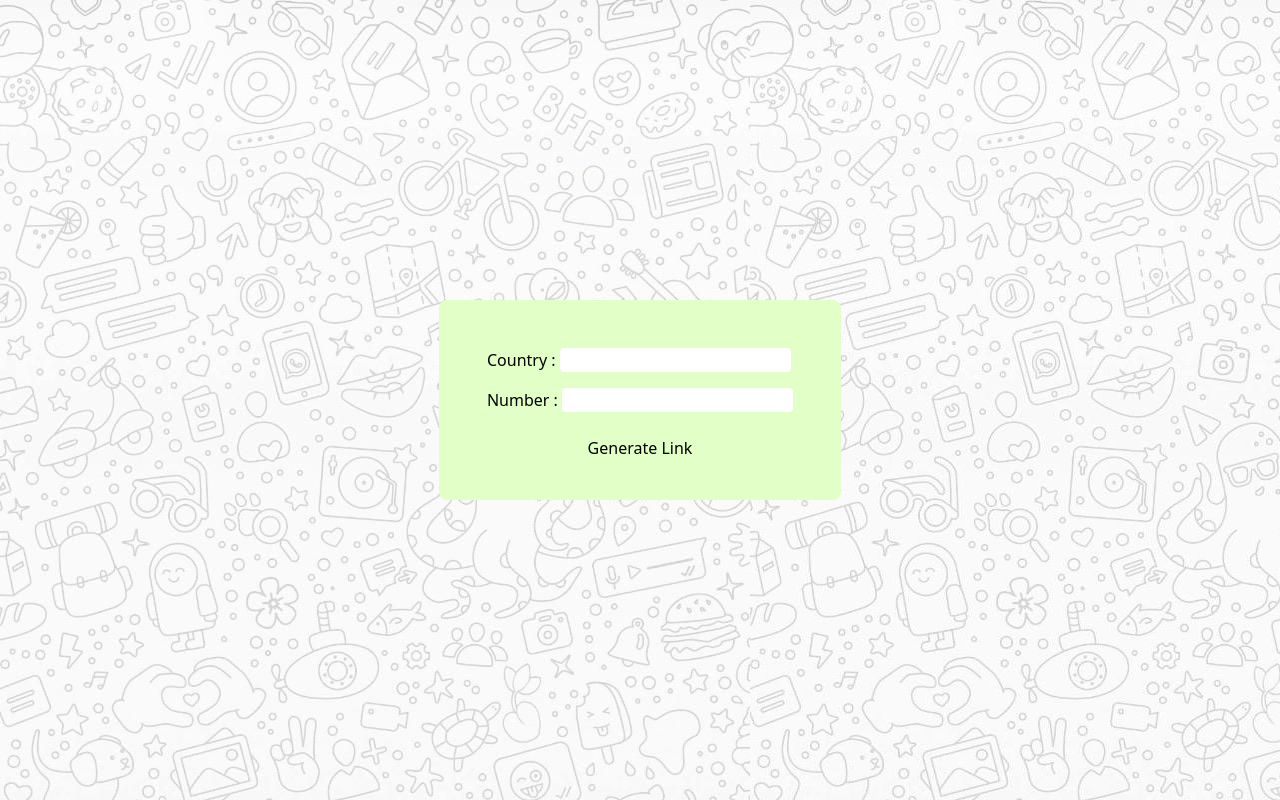
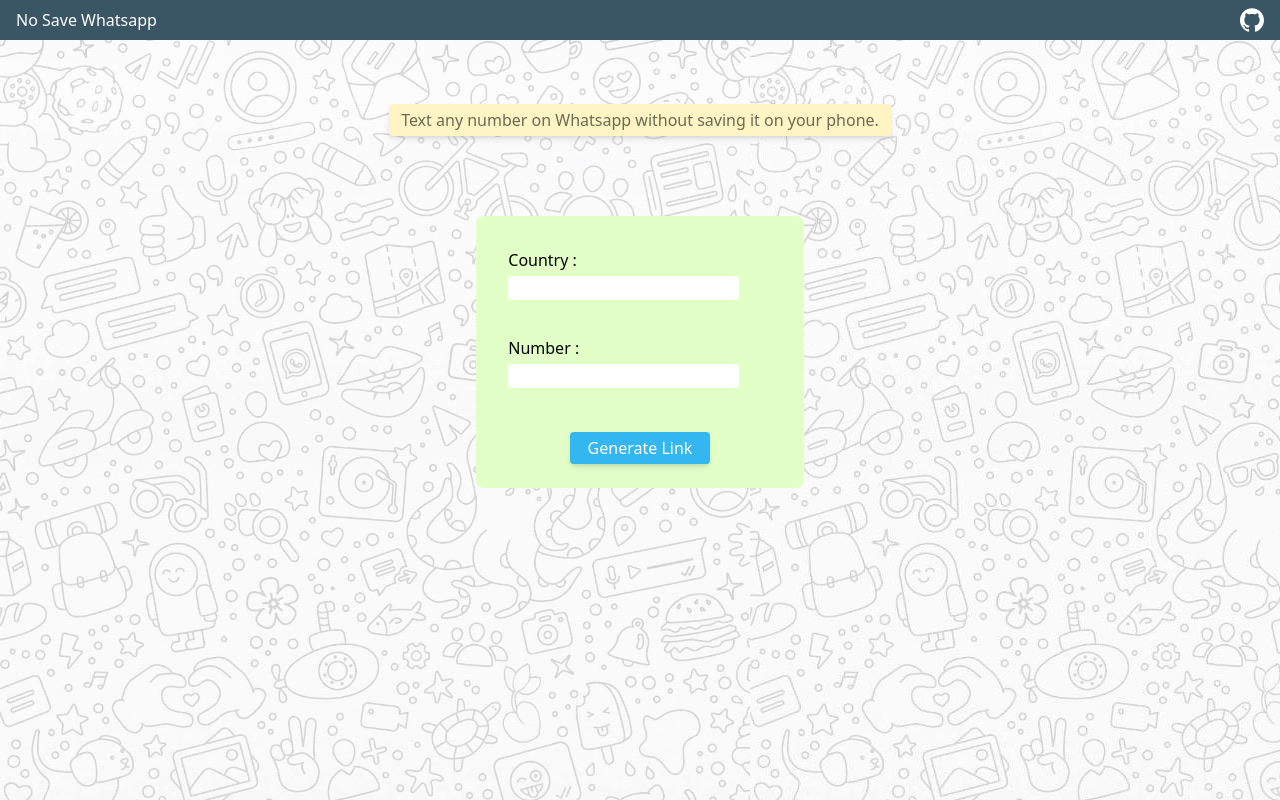
Before and after one commit to tintindas/nosave-wa, a Next.js app: page / in a window 1280 px wide. Built offline with nearby package versions, Linux system fonts and the light colour scheme.

Commit message:
Add styles

```diff
--- a/components/Container.tsx
+++ b/components/Container.tsx
@@ -1,13 +1,31 @@
 import { useState } from 'react'
 import NumberForm from './NumberForm'
 const Container = () => {
-	const [link, setLink] = useState(null)
+	const [link, setLink] = useState('')
 	return (
-		<div
-			style={{ backgroundColor: '#e1ffc7' }}
-			className='rounded-lg flex flex-col justify-center items-center p-10'
-		>
+		<div className='flex flex-col space-y-20 content-between justify-center items-center p-10'>
+			<header
+				style={{ backgroundColor: '#fff5c4', color: '#696b54' }}
+				className='p-1 rounded mt-6 shadow-md'
+			>
+				<h1 className='px-2 text-center'>
+					Text any number on Whatsapp without saving it on your phone.
+				</h1>
+			</header>
+
 			<NumberForm setLink={setLink} />
+
+			<p>
+				<a
+					style={{ backgroundColor: '#00887a' }}
+					className={`rounded text-white font-bold p-2 shadow-md ${
+						link ? '' : 'invisible'
+					}`}
+					href={link}
+				>
+					Start Chatting
+				</a>
+			</p>
 		</div>
 	)
 }
--- a/components/Layout.tsx
+++ b/components/Layout.tsx
@@ -1,5 +1,6 @@
 import Head from 'next/head'
 import Container from './Container'
+import Navbar from './Navbar'
 
 const Layout = () => {
 	return (
@@ -10,14 +11,18 @@ const Layout = () => {
 				<link rel='icon' href='/favicon.ico' />
 			</Head>
 
-			<main
+			<div
 				style={{
 					backgroundImage: 'url("/wa-background.jpg")'
 				}}
-				className='flex justify-center items-center h-screen'
+				className='h-screen'
 			>
-				<Container />
-			</main>
+				<Navbar />
+
+				<main>
+					<Container />
+				</main>
+			</div>
 		</div>
 	)
 }
--- /dev/null
+++ b/components/Navbar.tsx
@@ -0,0 +1,28 @@
+const Navbar = () => {
+	return (
+		<nav
+			style={{ backgroundColor: '#3a5564' }}
+			className='h-10 flex items-center'
+		>
+			<p className='text-white ml-4'>No Save Whatsapp</p>
+
+			<a href='https://github.com/tintindas/nosave-wa' className='ml-auto mr-4'>
+				<svg
+					className='text-white'
+					width='24'
+					height='24'
+					role='img'
+					viewBox='0 0 24 24'
+					fill='currentColor'
+					color='#000'
+					xmlns='http://www.w3.org/2000/svg'
+				>
+					<title>GitHub icon</title>
+					<path d='M12 .297c-6.63 0-12 5.373-12 12 0 5.303 3.438 9.8 8.205 11.385.6.113.82-.258.82-.577 0-.285-.01-1.04-.015-2.04-3.338.724-4.042-1.61-4.042-1.61C4.422 18.07 3.633 17.7 3.633 17.7c-1.087-.744.084-.729.084-.729 1.205.084 1.838 1.236 1.838 1.236 1.07 1.835 2.809 1.305 3.495.998.108-.776.417-1.305.76-1.605-2.665-.3-5.466-1.332-5.466-5.93 0-1.31.465-2.38 1.235-3.22-.135-.303-.54-1.523.105-3.176 0 0 1.005-.322 3.3 1.23.96-.267 1.98-.399 3-.405 1.02.006 2.04.138 3 .405 2.28-1.552 3.285-1.23 3.285-1.23.645 1.653.24 2.873.12 3.176.765.84 1.23 1.91 1.23 3.22 0 4.61-2.805 5.625-5.475 5.92.42.36.81 1.096.81 2.22 0 1.606-.015 2.896-.015 3.286 0 .315.21.69.825.57C20.565 22.092 24 17.592 24 12.297c0-6.627-5.373-12-12-12'></path>
+				</svg>
+			</a>
+		</nav>
+	)
+}
+
+export default Navbar
--- a/components/NumberForm.tsx
+++ b/components/NumberForm.tsx
@@ -1,53 +1,94 @@
-import { FormEvent, useState } from 'react'
+import { ChangeEvent, FormEvent, useState } from 'react'
 import * as countries from '../assets/CountryCodes.json'
 
 const NumberForm = ({ setLink }) => {
-	const [number, setNumber] = useState(null)
-	const [countryCode, setCountryCode] = useState(null)
+	const [number, setNumber] = useState('')
+	const [countryCode, setCountryCode] = useState('')
+	const [countryError, setCountryError] = useState(false)
+	const [numberError, setNumberError] = useState(false)
 
 	const handleSubmit = (e: FormEvent) => {
 		e.preventDefault()
-		// https://api.whatsapp.com/send/?phone=919910738448
-		const new_link = `https://api.whatsapp.com/send/?phone=${countries[countryCode]}${number}`
-		setLink(new_link)
+
+		const valid = countryCode in countries && number
+
+		if (valid) {
+			const new_link = `https://api.whatsapp.com/send/?phone=${countries[countryCode]}${number}`
+			setLink(new_link)
+		} else {
+			if (!(countryCode in countries)) {
+				setCountryError(true)
+			}
+			if (number == '') {
+				setNumberError(true)
+			}
+		}
 	}
 
 	return (
 		<form
 			style={{ backgroundColor: '#e1ffc7' }}
-			className='flex flex-col'
+			className='flex flex-col rounded-lg p-6'
 			onSubmit={(e) => handleSubmit(e)}
 		>
 			<fieldset className='m-2'>
 				<label htmlFor='country'>Country : </label>
 				<input
+					value={countryCode}
 					id='country'
 					list='country-list'
 					name='country'
-					className='rounded'
-					onChange={(e) => setCountryCode(e.target.value)}
+					className='rounded block mt-1'
+					onChange={(e) => {
+						setCountryCode(e.target.value)
+						if (e.target.value in countries) {
+							setCountryError(false)
+						}
+					}}
 				/>
 				<datalist id='country-list'>
 					{Object.keys(countries).map((country) => {
 						return <option key={country} value={country} />
 					})}
 				</datalist>
+				<span
+					className={`block text-xs text-red-700 mt-1 ${
+						!countryError ? 'invisible' : ''
+					}`}
+				>
+					Unrecognised country. Select country from list.
+				</span>
 			</fieldset>
 
 			<fieldset className='m-2'>
 				<label htmlFor='phone'>Number : </label>
 				<input
+					value={number}
 					type='tel'
 					id='phone'
 					name='phone'
-					// pattern='/^[0-9]*$/gm'
-					className='rounded'
-					onChange={(e) => setNumber(e.target.value)}
+					pattern='^[0-9]+$'
+					className='rounded block mt-1'
+					onChange={(e) => {
+						setNumber(e.target.value)
+						setNumberError(e.target.value == '')
+					}}
 				/>
+				<span
+					className={`block text-xs text-red-700 mt-1 ${
+						!numberError ? 'invisible' : ''
+					}`}
+				>
+					Please enter a phone number.
+				</span>
 			</fieldset>
 
 			<label htmlFor='submit'></label>
-			<button type='submit' className='mt-4'>
+			<button
+				type='submit'
+				className='mt-4 w-1/2 rounded text-white py-1 shadow-md self-center'
+				style={{ backgroundColor: '#34b6f0' }}
+			>
 				Generate Link
 			</button>
 		</form>
```
